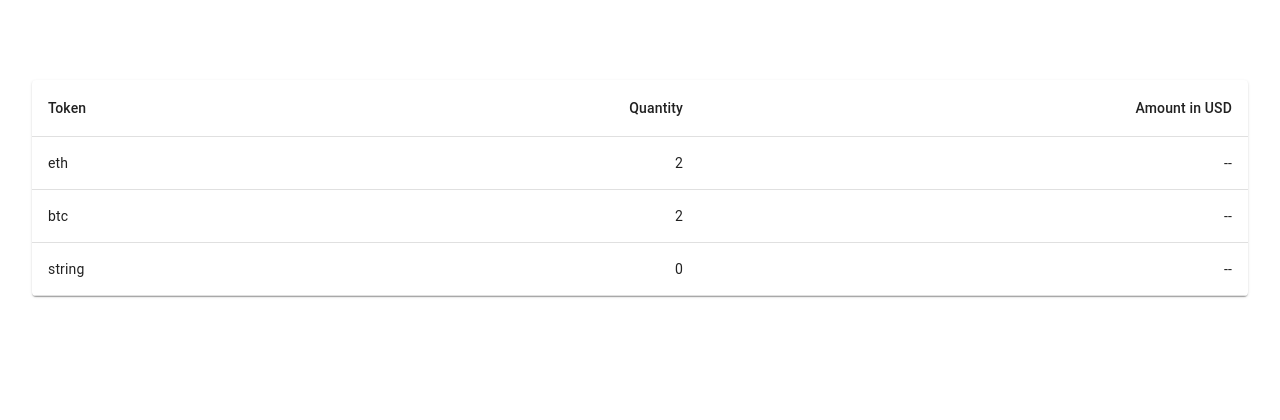
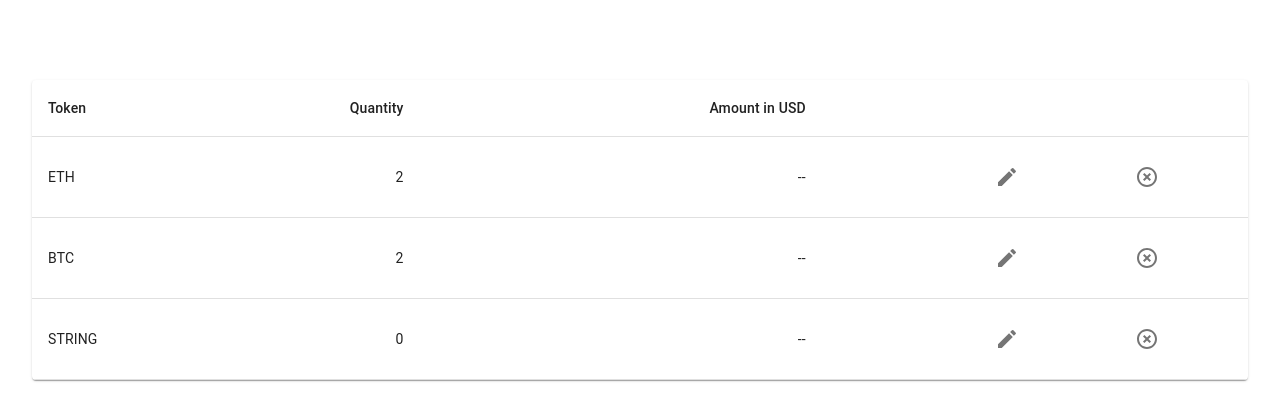
Before and after one commit to gusilva/coin-client, a React app: page / in a window 1280 px wide. Shown: the top 420 px of the page. Built offline with nearby package versions, Linux system fonts and the light colour scheme.

Commit message:
Add icon buttons to coin item

```diff
--- a/src/components/coin-item/coin-item.tsx
+++ b/src/components/coin-item/coin-item.tsx
@@ -1,19 +1,59 @@
-import React from 'react';
-import { TableCell, TableRow } from '@material-ui/core';
+import React, { useState } from 'react';
+import { IconButton, TableCell, TableRow, TextField } from '@material-ui/core';
 import { Coin } from '@/services/api/api.types';
+import EditIcon from '@material-ui/icons/Edit';
+import HighlightOffIcon from '@material-ui/icons/HighlightOff';
+import SaveIcon from '@material-ui/icons/Save';
 
 type CoinItemProps = {
   coin: Coin;
 };
 
-const CoinItem: React.FC<CoinItemProps> = ({ coin }) => (
+const CoinItem: React.FC<CoinItemProps> = ({ coin }) => {
+  const [isEditing, setIsEditing] = useState(false);
+
+  const { symbol, amount } = coin;
+
+  const onDelete = (): void => console.log('deleted');
+  const onEdit = (): void => setIsEditing(true);
+  const onSave = (): void => {
+    setIsEditing(false);
+  };
+
+  return (
     <TableRow>
       <TableCell component={'th'} scope={'row'}>
-      {coin.symbol}
+        {symbol.toUpperCase()}
       </TableCell>
-    <TableCell align={'right'}>{coin.amount}</TableCell>
+      <TableCell align={'right'} style={{ width: 100 }}>
+        {isEditing ? (
+          <TextField
+            id={'outlined-basic'}
+            value={amount}
+            variant={'outlined'}
+            size={'small'}
+          />
+        ) : (
+          amount
+        )}
+      </TableCell>
       <TableCell align={'right'}>{'--'}</TableCell>
+      <TableCell align={'right'}>
+        <IconButton
+          onClick={isEditing ? onSave : onEdit}
+          edge={'end'}
+          aria-label={'update'}
+        >
+          {isEditing ? <SaveIcon /> : <EditIcon />}
+        </IconButton>
+      </TableCell>
+      <TableCell align={'center'}>
+        <IconButton onClick={onDelete} edge={'end'} aria-label={'delete'}>
+          <HighlightOffIcon />
+        </IconButton>
+      </TableCell>
     </TableRow>
   );
+};
 
 export default CoinItem;
--- a/src/components/coins-list/coins-list.tsx
+++ b/src/components/coins-list/coins-list.tsx
@@ -9,9 +9,9 @@ import {
   TableHead,
   TableRow,
 } from '@material-ui/core';
+import CoinItem from '@/components/coin-item/coin-item';
 
 import { useStyles } from './coins-list.styles';
-import CoinItem from '@/components/coin-item/coin-item';
 
 const data: Coin[] = [
   {
@@ -47,6 +47,8 @@ const CoinsList: React.FC = () => {
               <TableCell>{'Token'}</TableCell>
               <TableCell align={'right'}>{'Quantity'}</TableCell>
               <TableCell align={'right'}>{'Amount in USD'}</TableCell>
+              <TableCell />
+              <TableCell />
             </TableRow>
           </TableHead>
           <TableBody>{data.map(renderTableCell)}</TableBody>
```
Lines whose indentation alone changed are shown as unchanged.
